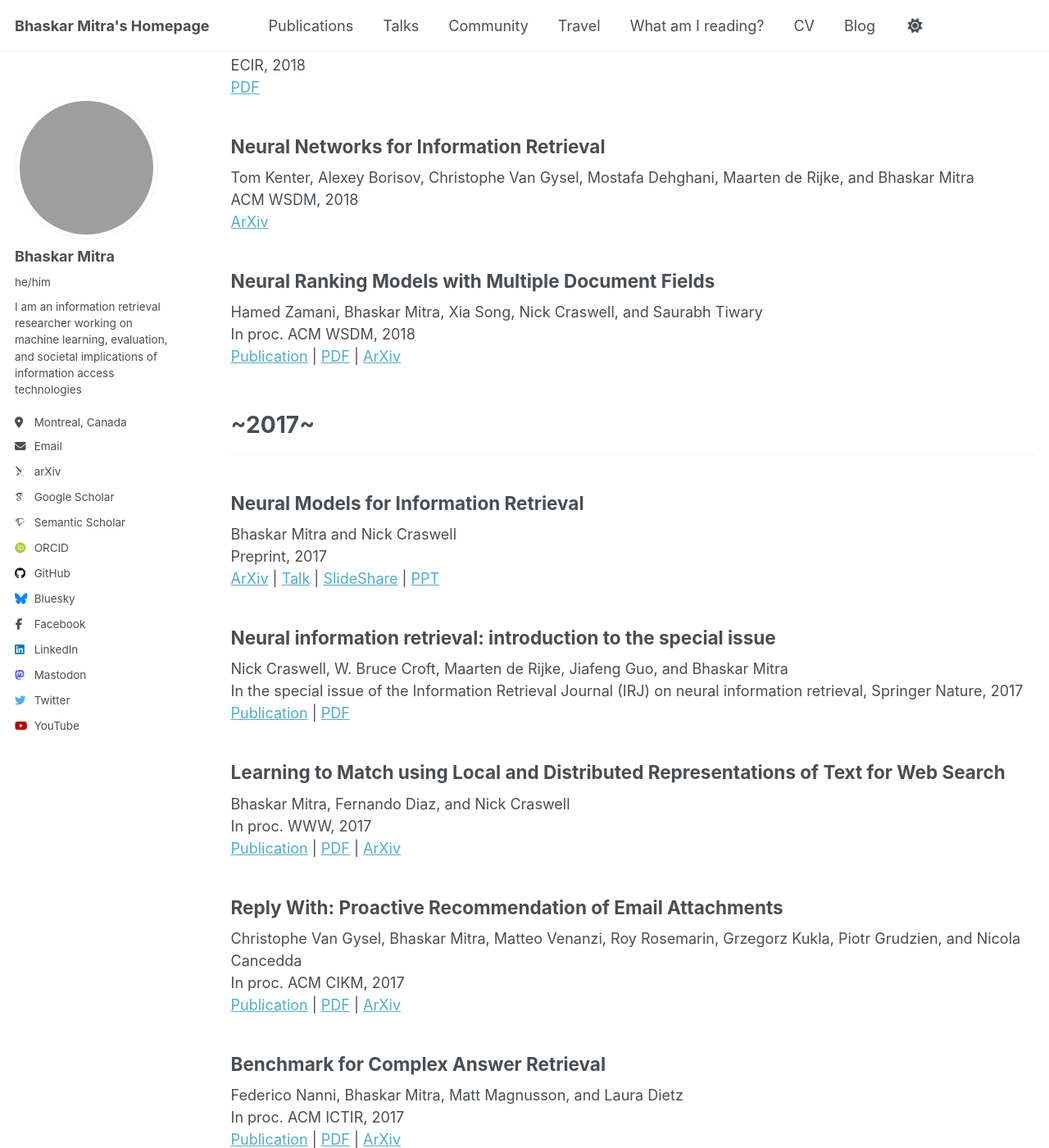
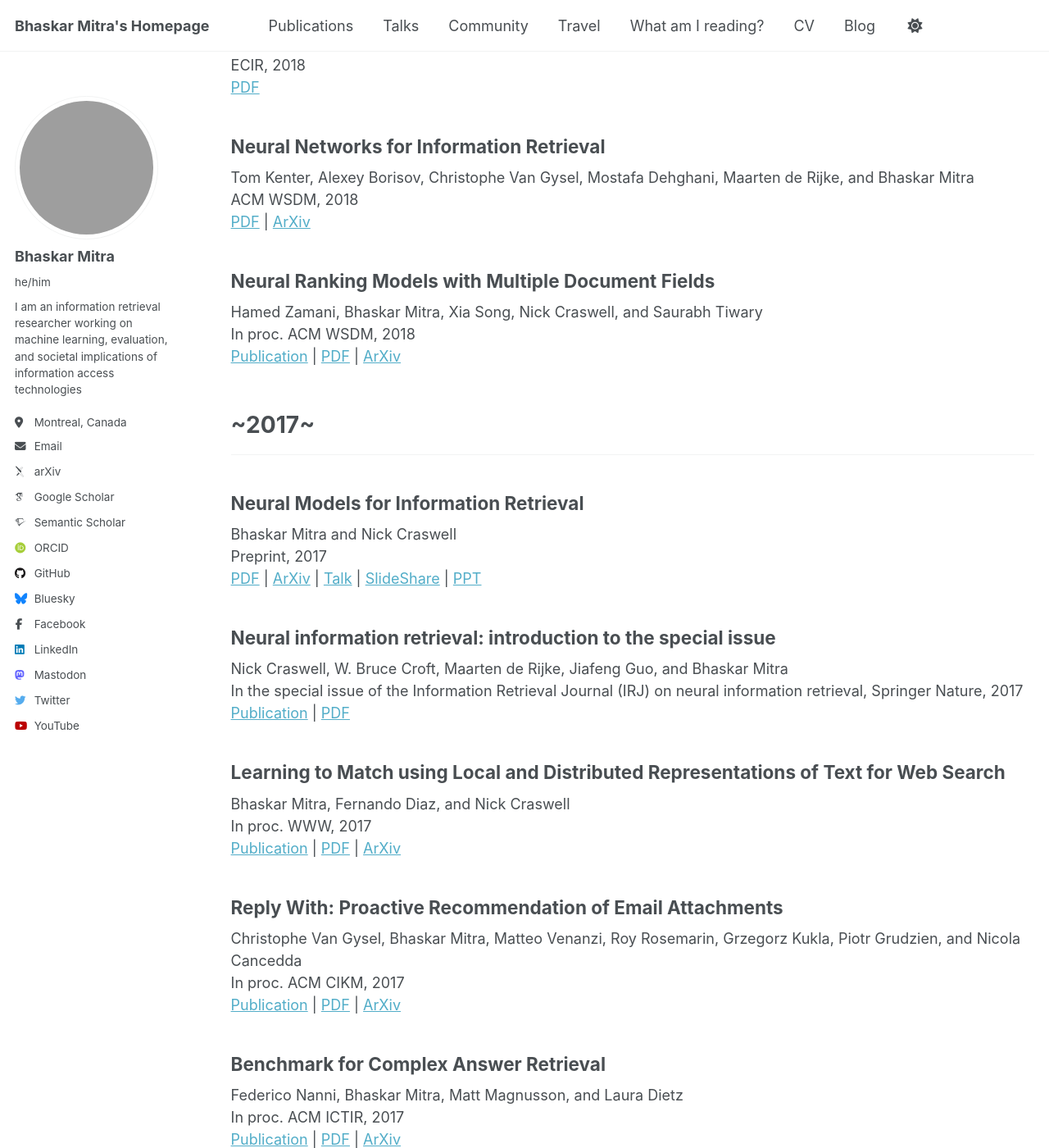
Before and after one commit to bhaskar-mitra/bhaskar-mitra.github.io, a Jekyll site: the page built from _pages/publications.html, in a window 1280 px wide and 1400 px high, scrolled down 14711 px. Shown: the whole window at 82% size. Built offline with Jekyll 4.4.1, drawn with Linux system fonts in a browser that asks for light colours; some web fonts are replaced; grey boxes are pictures that could not be loaded.

Commit message:
Update publications.html

```diff
--- a/_pages/publications.html
+++ b/_pages/publications.html
@@ -524,7 +524,7 @@ author_profile: true
     <h2>Neural Networks for Information Retrieval</h2>
     Tom Kenter, Alexey Borisov, Christophe Van Gysel, Mostafa Dehghani, Maarten de Rijke, and Bhaskar Mitra<br/>
     ACM WSDM, 2018<br/>
-    <a href="https://arxiv.org/abs/1801.02178">ArXiv</a>
+    <a href="../showpdf/?file=1801.02178">PDF</a> | <a href="https://arxiv.org/abs/1801.02178">ArXiv</a>
   </article>
   <article class="archive__item" itemscope itemtype="http://schema.org/CreativeWork">
     <h2>Neural Ranking Models with Multiple Document Fields</h2>
@@ -542,7 +542,7 @@ author_profile: true
     <h2>Neural Models for Information Retrieval</h2>
     Bhaskar Mitra and Nick Craswell<br/>
     Preprint, 2017 <br/>
-    <a href="https://arxiv.org/abs/1705.01509">ArXiv</a> | <a href="https://www.youtube.com/watch?v=g1Pgo5yTIKg">Talk</a> | <a href="https://www.slideshare.net/BhaskarMitra3/neural-models-for-information-retrieval-82989469">SlideShare</a> | <a href="../files/neuralir-nov2017-171129165345.pptx">PPT</a>
+    <a href="../showpdf/?file=1705.01509">PDF</a> | <a href="https://arxiv.org/abs/1705.01509">ArXiv</a> | <a href="https://www.youtube.com/watch?v=g1Pgo5yTIKg">Talk</a> | <a href="https://www.slideshare.net/BhaskarMitra3/neural-models-for-information-retrieval-82989469">SlideShare</a> | <a href="../files/neuralir-nov2017-171129165345.pptx">PPT</a>
   </article>
   <article class="archive__item" itemscope itemtype="http://schema.org/CreativeWork">
     <h2>Neural information retrieval: introduction to the special issue</h2>
@@ -572,7 +572,7 @@ author_profile: true
     <h2>Toward Incorporation of Relevant Documents in word2vec</h2>
     Navid Rekabsaz, Bhaskar Mitra, Mihai Lupu, and Allan Hanbury<br/>
     In proc. Workshop on Neural Information Retrieval (Neu-IR'17), ACM SIGIR, 2017<br/>
-    <a href="https://arxiv.org/abs/1707.06598">ArXiv</a>
+    <a href="../showpdf/?file=1707.06598">PDF</a> | <a href="https://arxiv.org/abs/1707.06598">ArXiv</a>
   </article>
   <article class="archive__item" itemscope itemtype="http://schema.org/CreativeWork">
     <h2>Report on the Second SIGIR Workshop on Neural Information Retrieval (Neu-IR'17)</h2>
```
